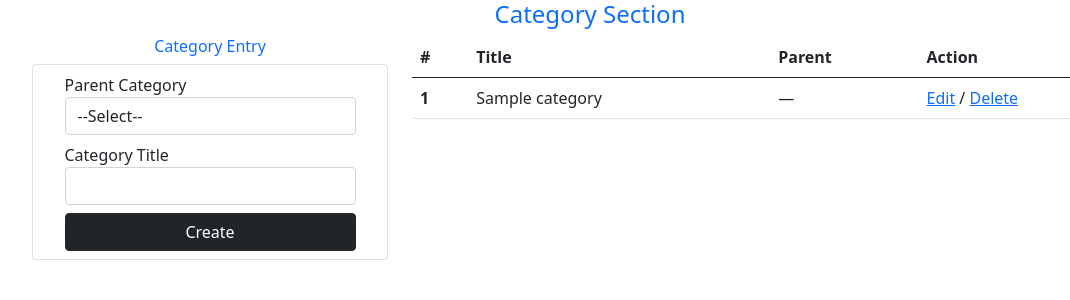
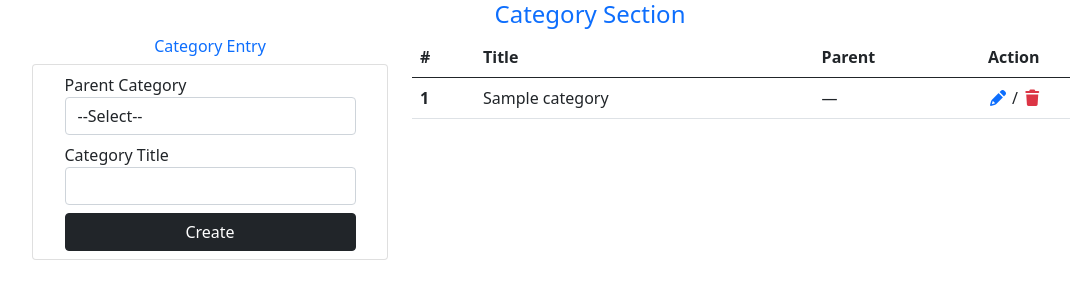
Before and after one commit to sivaprasad2848/ecom345, a Django app: page /category/ in a window 1280 px wide. Shown: the top 300 px of the page, without its empty margins (50-1120 px from the left). Run offline with Django 5.2, Linux system fonts and the light colour scheme; tables that the repository leaves empty hold one stand-in row (values such as "Sample post"); some libraries are stand-ins or nearby versions.

Commit message:
category Icon Color Changed

```diff
--- a/templates/category.html
+++ b/templates/category.html
@@ -6,6 +6,7 @@
     <meta name="viewport" content="width=device-width, initial-scale=1.0">
     <title>Category</title>
     <link rel="stylesheet" href="{% static 'bst/css/bootstrap.min.css'%}"/>
+    <link rel="stylesheet" href="https://cdnjs.cloudflare.com/ajax/libs/font-awesome/7.0.1/css/all.min.css"/>
 </head>
 <body>
     <div class="container">
@@ -78,8 +79,8 @@
 
       <!-- Action -->
       <td>
-        <a href="#">Edit</a> /
-        <a href="#">Delete</a>
+        <a href="#"><i class="fa fa-pencil"></i></a> /
+        <a href="#"><i class="fa fa-trash text-danger"></i></a>
       </td>
     </tr>
   {% endfor %}
```
